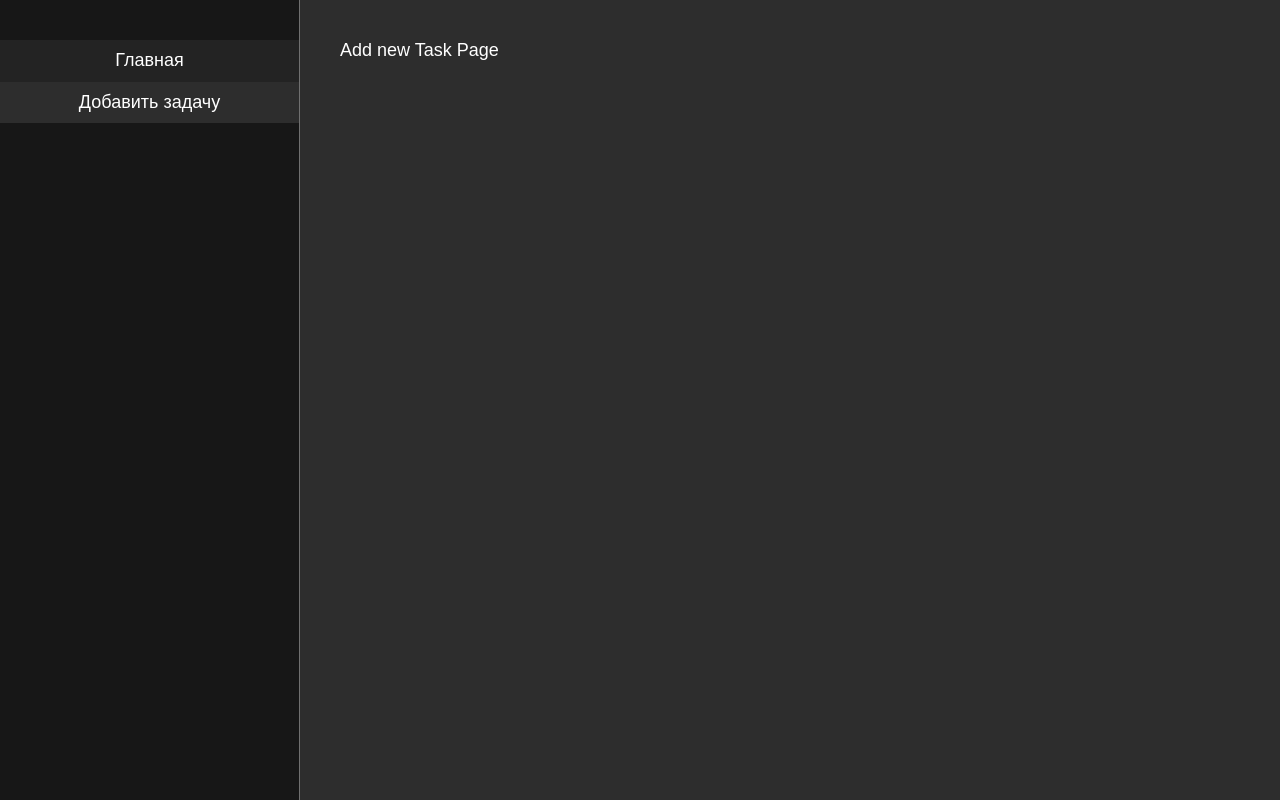
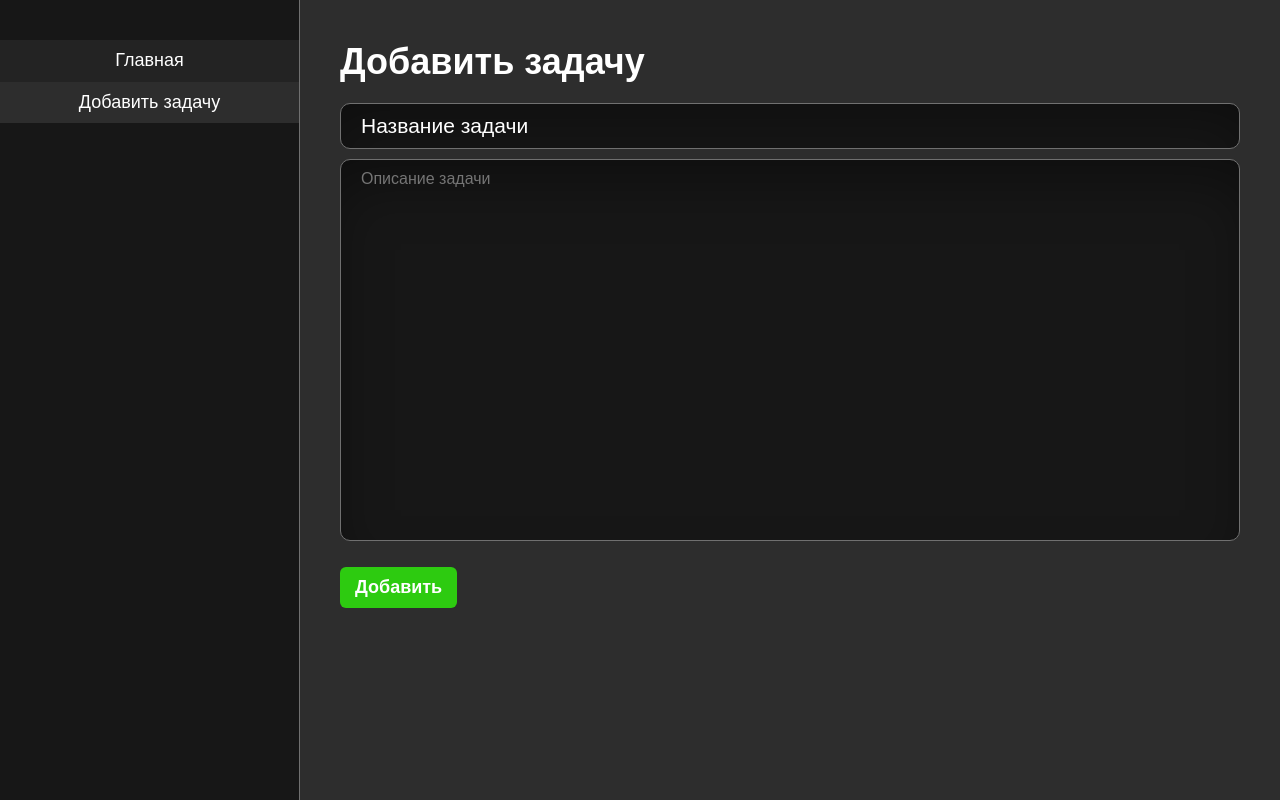
Before and after one commit to blinklay/todo-router, a React (Vite) app: page /add-task in a window 1280 px wide. Built offline with nearby package versions, Linux system fonts and the light colour scheme.

Commit message:
POST Method with json-serer

```diff
--- a/src/components/Layout/Layout.jsx
+++ b/src/components/Layout/Layout.jsx
@@ -11,6 +11,7 @@ export default function Layout() {
       <div
         style={{
           padding: "40px",
+          width: "100%",
         }}
       >
         <Outlet />
--- a/src/components/Loader/Loader.module.css
+++ b/src/components/Loader/Loader.module.css
@@ -5,7 +5,6 @@
   border-left-color: #ccc;
   border-radius: 50%;
   animation: spin 1s infinite;
-  margin-top: 20px;
 }
 
 @keyframes spin {
--- a/src/db.json
+++ b/src/db.json
@@ -20,6 +20,30 @@
       "description": "Описание задачи, которое содержить в себе некоторое количество симолов. Описание нежно для того чтобы пользователь имел представление об объекте!",
       "date": "22.10.2024",
       "isCompleted": false
+    },
+    {
+      "title": "asd asd",
+      "description": "asd dsa asd dsa asd asdsa ",
+      "date": "26.10.2024",
+      "id": 3
+    },
+    {
+      "title": "123 123",
+      "description": "321 321 321",
+      "date": "26.10.2024",
+      "id": 4
+    },
+    {
+      "title": "new asda",
+      "description": "new tasd",
+      "date": "26.10.2024",
+      "id": 5
+    },
+    {
+      "title": "cxggdgdgd",
+      "description": "gdfgdgdgdfd",
+      "date": "26.10.2024",
+      "id": 6
     }
   ]
 }
--- a/src/index.css
+++ b/src/index.css
@@ -2,6 +2,8 @@
   --color-text: #fff;
   --color-background: #2d2d2d;
   --color-background-menu: #171717;
+  --color-border: #707070;
+  --color-success: #2dcb10;
 }
 
 * {
@@ -20,7 +22,8 @@ body {
 }
 
 input,
-button {
+button,
+textarea {
   background-color: transparent;
   font-family: inherit;
   font-size: inherit;
@@ -28,8 +31,13 @@ button {
   color: inherit;
 }
 
-input {
+input,
+textarea {
   outline: none;
+}
+
+textarea {
+  resize: none;
 }
 
 ul {
--- a/src/pages/AddTask/AddTask.jsx
+++ b/src/pages/AddTask/AddTask.jsx
@@ -1,9 +1,64 @@
-import styled from "./AddTask.module.css"
+import { useEffect, useState } from "react";
+import styled from "./AddTask.module.css";
+import Loader from "../../components/Loader/Loader";
 
 export default function AddTask() {
+  const [formData, setFormData] = useState({
+    title: "",
+    description: "",
+  });
+  const [isCreating, setIsCreating] = useState(false);
+
+  const onSubmit = (e) => {
+    e.preventDefault();
+
+    setIsCreating(true);
+    fetch("http://localhost:3000/tasks", {
+      method: "POST",
+      headers: { "Content-Type": "application/json" },
+      body: JSON.stringify({
+        title: e.target.title.value,
+        description: e.target.description.value,
+        date: new Intl.DateTimeFormat().format(new Date()),
+      }),
+    }).finally(() => {
+      setFormData({
+        title: "",
+        description: "",
+      });
+      setIsCreating(false);
+    });
+  };
+
   return (
-    <div>
-      Add new Task Page
-    </div>
-  )
+    <>
+      <h1>Добавить задачу</h1>
+      <form onSubmit={onSubmit} className={styled.form}>
+        <input
+          value={formData.title}
+          onChange={(e) => setFormData({ ...formData, title: e.target.value })}
+          name="title"
+          className={styled.title}
+          type="text"
+          placeholder="Название задачи"
+          disabled={isCreating}
+        />
+        <textarea
+          value={formData.description}
+          onChange={(e) =>
+            setFormData({ ...formData, description: e.target.value })
+          }
+          name="description"
+          rows={20}
+          disabled={isCreating}
+          placeholder="Описание задачи"
+          className={styled.description}
+        ></textarea>
+
+        <button disabled={isCreating} className={styled.submit}>
+          {isCreating ? <Loader /> : "Добавить"}
+        </button>
+      </form>
+    </>
+  );
 }
--- a/src/pages/AddTask/AddTask.module.css
+++ b/src/pages/AddTask/AddTask.module.css
@@ -0,0 +1,46 @@
+.title {
+  font-size: 21px;
+  padding: 10px 20px;
+  background-color: var(--color-background-menu);
+  border: 1px solid var(--color-border);
+  border-radius: 10px;
+  box-shadow: rgba(0, 0, 0, 0.4) 0px 30px 60px -12px inset;
+  width: 100%;
+}
+
+.form {
+  margin-top: 20px;
+  width: 100%;
+}
+
+.title::placeholder {
+  color: inherit;
+  font-weight: 400;
+}
+
+.description {
+  padding: 10px 20px;
+  background-color: var(--color-background-menu);
+  border: 1px solid var(--color-border);
+  border-radius: 10px;
+  box-shadow: rgba(0, 0, 0, 0.4) 0px 30px 60px -12px inset;
+  width: 100%;
+  font-size: 16px;
+  margin-top: 10px;
+  color: inherit;
+}
+
+.submit {
+  padding: 10px 15px;
+  margin-top: 20px;
+  background-color: var(--color-success);
+  font-weight: 600;
+  border-radius: 6px;
+}
+
+.submit:disabled,
+.description:disabled,
+.title:disabled {
+  opacity: 0.5;
+  cursor: default;
+}
```
